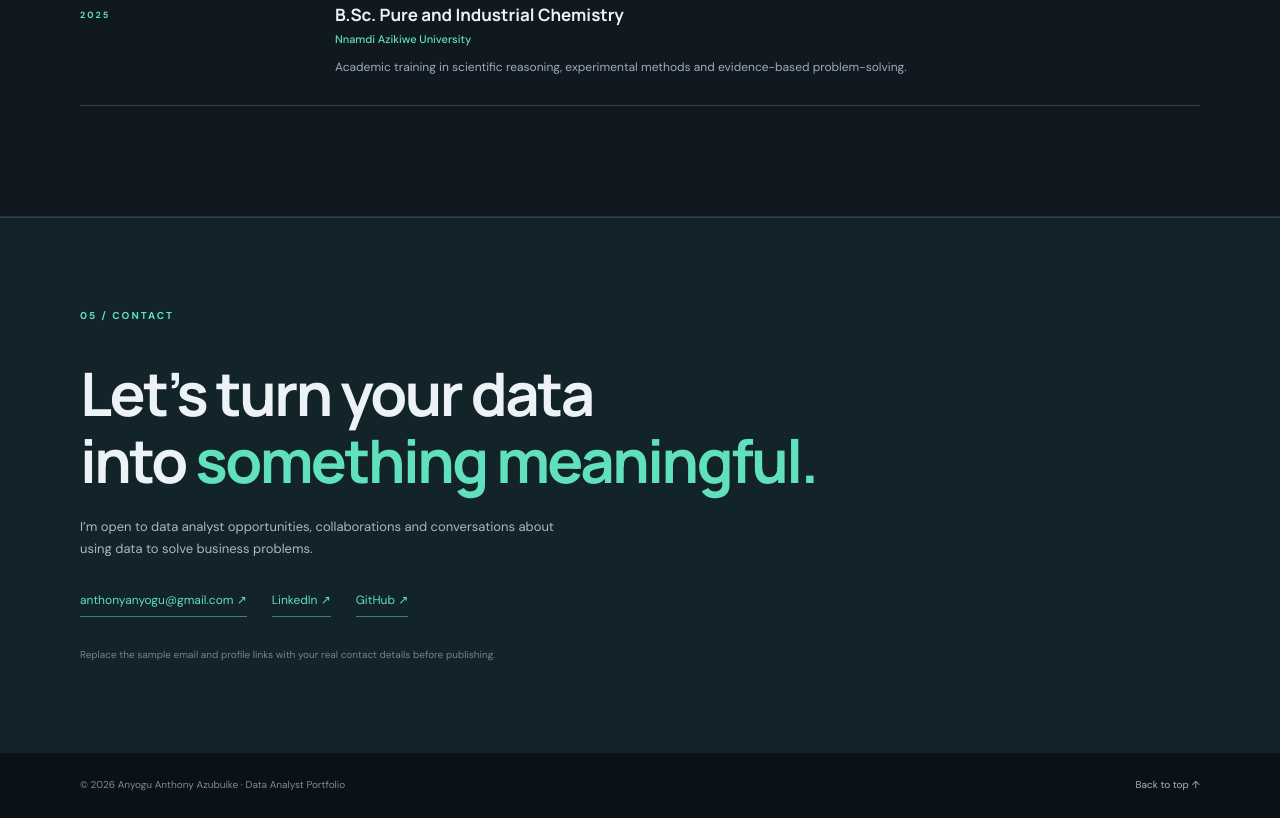
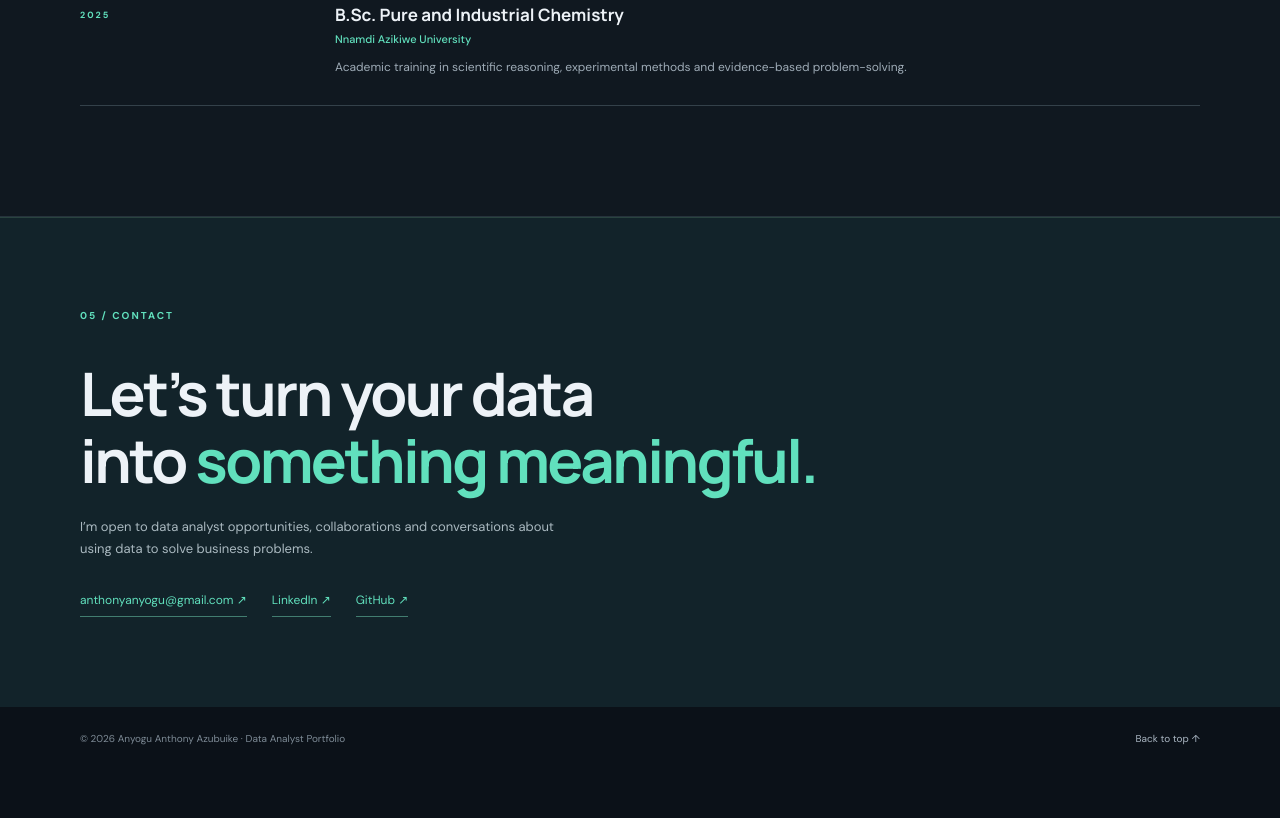
Before and after one commit to ZubixSmart/data-analytics-portfolio, a plain HTML site: page index.html in a window 1280 px wide. Shown: the part 4027-4845 px from the top of the page. After the commit the page ends 4798 px from the top, so only its background shows below. Drawn offline with Linux system fonts and the light colour scheme.

Commit message:
Remove edit note from contact section
Removed placeholder note for contact details.

```diff
--- a/index.html
+++ b/index.html
@@ -128,7 +128,6 @@
       <div class="section-kicker">05 / CONTACT</div><h2>Let’s turn your data<br>into <em>something meaningful.</em></h2>
       <p>I’m open to data analyst opportunities, collaborations and conversations about using data to solve business problems.</p>
       <div class="contact-links"><a href="mailto:anthonyanyogu@gmail.com">anthonyanyogu@gmail.com ↗</a><a href="https://www.linkedin.com/in/anthony-anyogu-2b84a438b" target="_blank" rel="noreferrer">LinkedIn ↗</a><a href="https://github.com/ZubixSmart" target="_blank" rel="noreferrer">GitHub ↗</a></div>
-      <small class="edit-note">Replace the sample email and profile links with your real contact details before publishing.</small>
     </div></section>
   </main>
   <footer><div class="wrap footer-inner"><span>© 2026 Anyogu Anthony Azubuike · Data Analyst Portfolio</span><a href="#home">Back to top ↑</a></div></footer>
```
